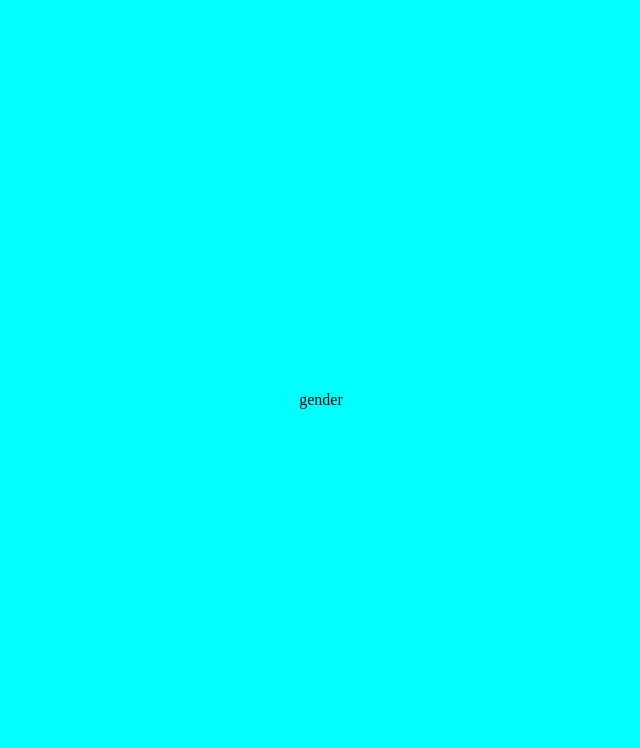
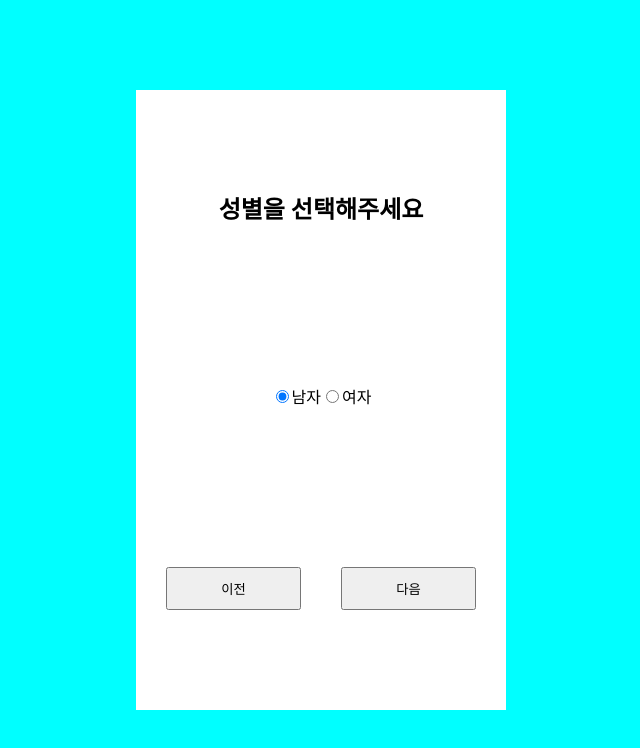
Before and after one commit to kyr4601/yerin-multi-step-form, a React (Vite) app: page /gender in a window 1280 px wide. Shown: the top 748 px of the page, without its empty margins (319-959 px from the left). Built offline with nearby package versions, Linux system fonts and the light colour scheme.

Commit message:
Feat: gender 페이지 틀 완료

```diff
--- a/src/pages/Gender.tsx
+++ b/src/pages/Gender.tsx
@@ -1,5 +1,43 @@
+import { useState } from 'react';
+import s from '../styles.module.css';
+import Button from '../components/Button';
+
 const Gender = () => {
-  return <div>gender</div>;
+  const [isChecked, setIsChecked] = useState('male');
+
+  function handleClick(e: React.ChangeEvent<HTMLInputElement>) {
+    setIsChecked(e.target.value);
+  }
+
+  return (
+    <section className={s.container}>
+      <h1>성별을 선택해주세요</h1>
+      <div>
+        <label>
+          <input
+            type="radio"
+            value={'male'}
+            checked={isChecked === 'male'}
+            onChange={handleClick}
+          />
+          남자
+        </label>
+        <label>
+          <input
+            type="radio"
+            value={'female'}
+            checked={isChecked === 'female'}
+            onChange={handleClick}
+          />
+          여자
+        </label>
+      </div>
+      <div className={s.btnContainer}>
+        <Button type={'prev'}>이전</Button>
+        <Button type={'next'}>다음</Button>
+      </div>
+    </section>
+  );
 };
 
 export default Gender;
--- a/src/pages/Main.tsx
+++ b/src/pages/Main.tsx
@@ -9,9 +9,10 @@ const Main = () => {
   }
 
   return (
-    <div className={s.container}>
+    <section className={s.container}>
+      <h1>시작!</h1>
       <button onClick={handleNextBtn}>작성하기</button>
-    </div>
+    </section>
   );
 };
 
--- a/src/pages/Name.tsx
+++ b/src/pages/Name.tsx
@@ -3,14 +3,14 @@ import s from '../styles.module.css';
 
 const Name = () => {
   return (
-    <div className={s.container}>
+    <section className={s.container}>
       <h1>이름을 입력해주세요</h1>
       <input type="text" />
       <div className={s.btnContainer}>
         <Button type={'prev'}>이전</Button>
         <Button type={'next'}>다음</Button>
       </div>
-    </div>
+    </section>
   );
 };
 
```
